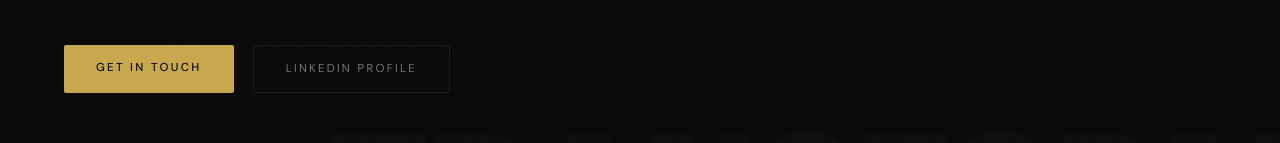
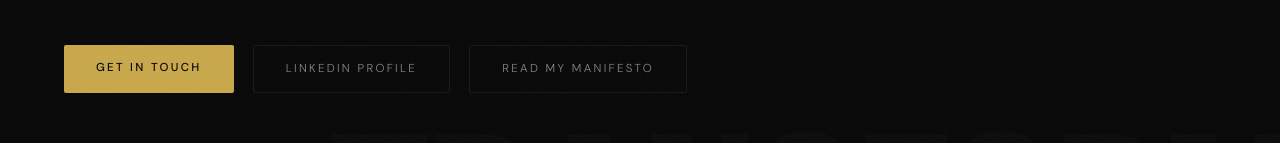
Before and after one commit to kumarshiv2230-creator/Shiv-Shanker, a plain HTML site: page index.html in a window 1280 px wide. Shown: the part 519-662 px from the top of the page. Drawn offline with nearby package versions, Linux system fonts and the light colour scheme.

Commit message:
Update index.html

```diff
--- a/index.html
+++ b/index.html
@@ -612,7 +612,7 @@
   <div class="hero-cta">
     <a href="#contact" class="btn btn-primary">Get In Touch</a>
     <a href="https://www.linkedin.com/in/shiv-shanker" target="_blank" class="btn btn-outline">LinkedIn Profile</a>
-  </div>
+<a href="manifesto.pdf" target="_blank" class="btn btn-outline">Read My Manifesto</a>  </div>
   <div class="hero-stats">
     <div class="stat"><span class="stat-val">15+</span><span class="stat-label">Years Experience</span></div>
     <div class="stat"><span class="stat-val">40–50%</span><span class="stat-label">TAT Reduction Delivered</span></div>
```
